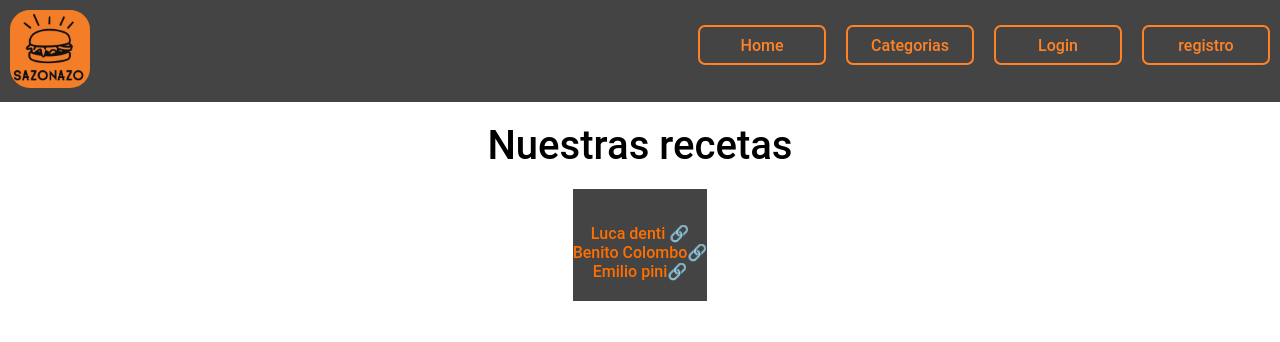
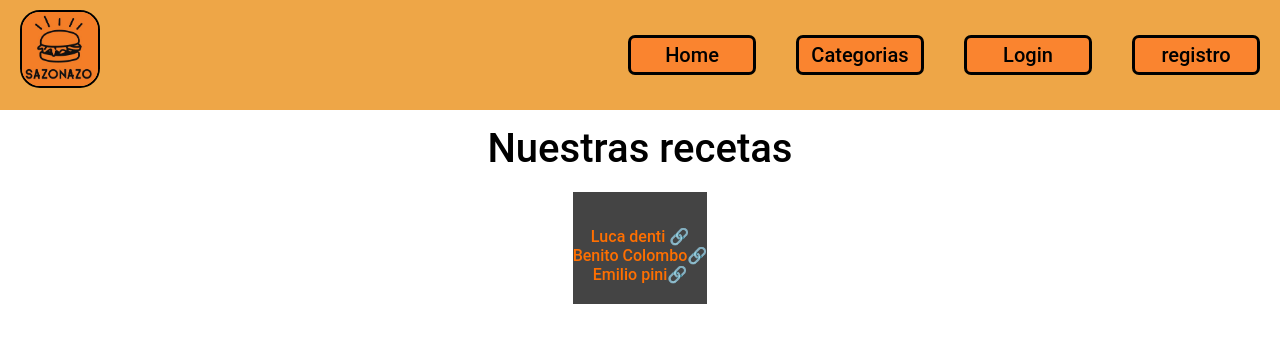
Before and after one commit to Lucadenti0106/Prg1Grupo5, a plain HTML site: page index.html in a window 1280 px wide. Drawn offline with Linux system fonts and the light colour scheme; no server answers.

Commit message:
cambios de estilos al header

```diff
--- a/css/style.css
+++ b/css/style.css
@@ -29,28 +29,32 @@ li{
 }
 .logo-img{
     border-radius: 25%;
+    border: #000000 solid 2px;
     width: 80px;
-    margin: 10px;
+    margin: 10px 0px 10px 20px;
 }
 
 .indice-general{
     display: flex;
     justify-content: space-between;
     background-color: #444;
+    background-color: rgb(238, 166, 71);
     width: 100vw;
-    margin-bottom: 20px;
+    margin-bottom: 15px;
 }
 .indice-vinculos{
+    font-size: 20px;
     display: flex;
     border:solid rgba(255, 255, 255, 0.2) 2px;
-    border:solid #ff8325 2px;
+    border:solid #000000 3px;
+    background-color: rgb(250, 132, 47);
     border-radius: 7px;
     height: 40px;
     width: 10vw;
-    margin: 25px 10px;
+    margin: 35px 20px;
     align-items: center;
     justify-content: center;
-    color: #ff8325;
+    color: #000000;
 }
 
 .recipe-list{
--- a/js/index.js
+++ b/js/index.js
@@ -14,9 +14,9 @@ fetch('https://dummyjson.com/recipes')
         <article class="recetas-info">
           <h2>${recetas[i].name}</h2>
           <p>${recetas[i].difficulty}</p>
-          <article class="detalle-recetas-boton">
-            <a href="recetas.html?id=${recetas[i].id}">Ver más</a>
-          </article>
+        </article>
+        <article class="detalle-recetas-boton">
+          <a href="recetas.html?id=${recetas[i].id}">Ver más</a>
         </article>
       </article>
         `;
```
